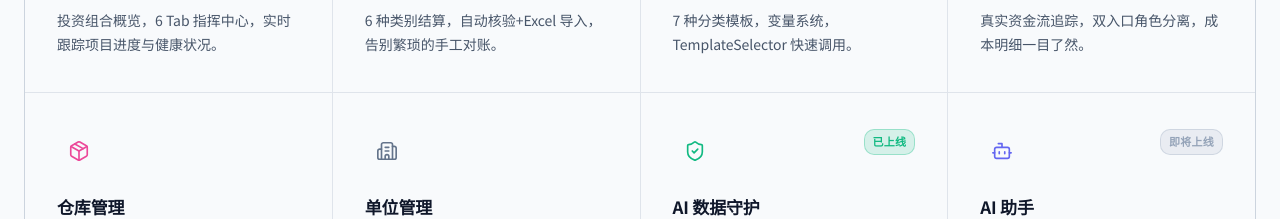
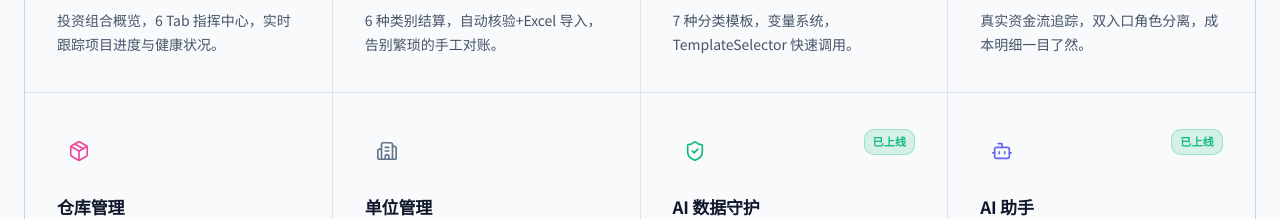
Before and after one commit to Amer-CN/engineering-manager-website, a React (Vite) app: page / in a window 1280 px wide. Shown: the part 1460-1679 px from the top of the page. Built offline with nearby package versions, Linux system fonts and the light colour scheme; no server answers.

Commit message:
fix: AI助手状态从'即将上线'改为'已上线'

```diff
--- a/src/components/Features.tsx
+++ b/src/components/Features.tsx
@@ -26,7 +26,7 @@ const features: Feature[] = [
   { icon: Package, title: '仓库管理', desc: '物料库管理、出入库登记、项目材料关联，库存实时可查。', accent: 'var(--color-pink)' },
   { icon: Building2, title: '单位管理', desc: '合作单位+监管单位管理，建立企业合作信息库。', accent: 'var(--color-slate)' },
   { icon: ShieldCheck, title: 'AI 数据守护', desc: '本地化数据守护引擎，自动备份/恢复/审计，零云端泄露风险，数据完全自主可控。', accent: 'var(--color-emerald)', status: 'live' },
-  { icon: Bot, title: 'AI 助手', desc: '智能问答、报表自动生成、风险预警、决策建议，让 AI 替你处理繁琐数据。', accent: 'var(--color-indigo)', status: 'coming' },
+  { icon: Bot, title: 'AI 助手', desc: '智能问答、报表自动生成、风险预警、决策建议，让 AI 替你处理繁琐数据。', accent: 'var(--color-indigo)', status: 'live' },
 ]
 
 const container = { hidden: {}, visible: { transition: { staggerChildren: 0.06 } } }
```
